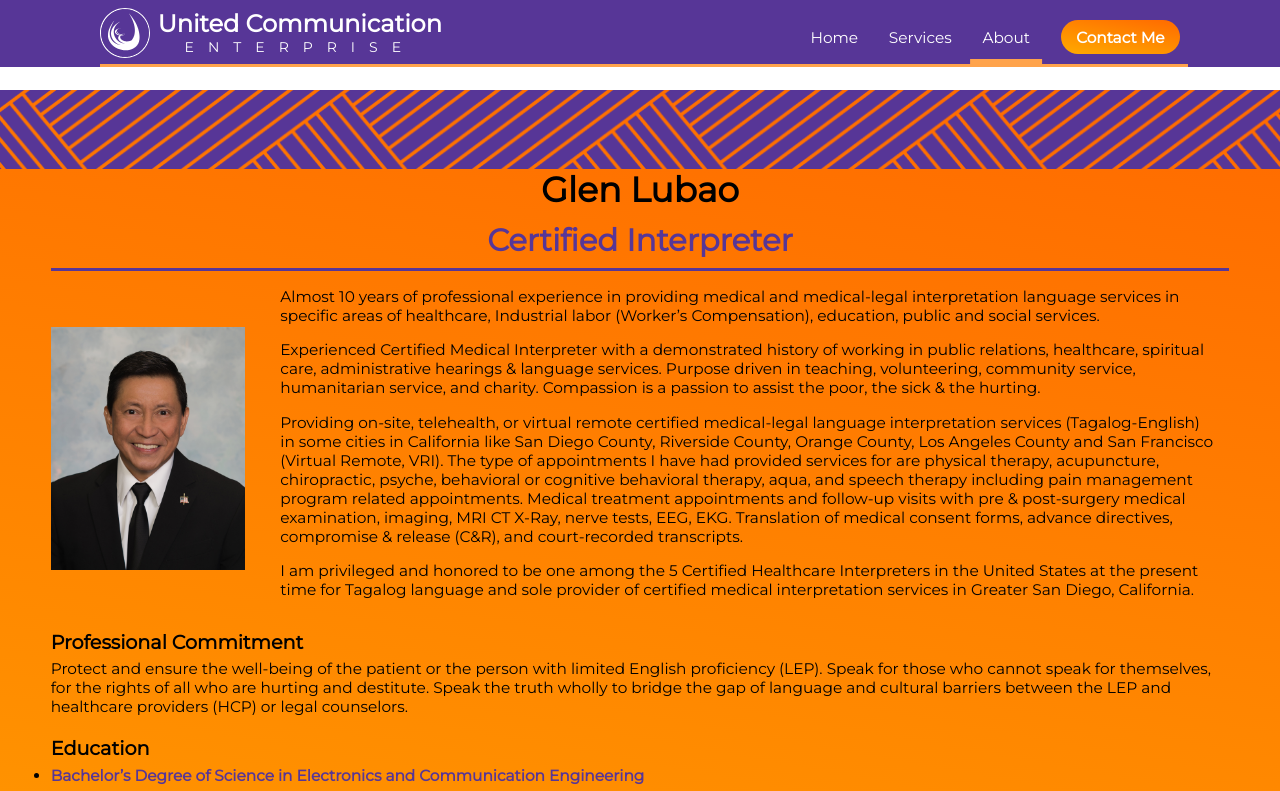
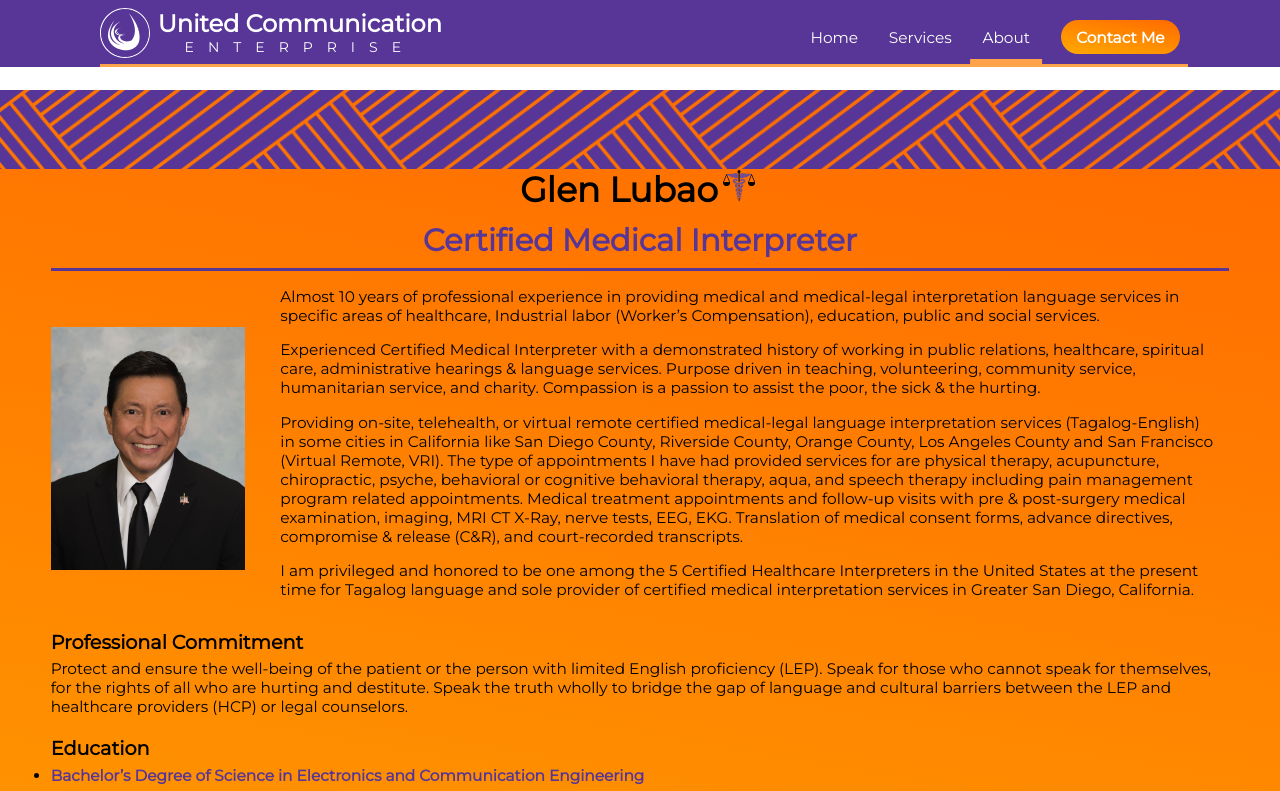
Before and after one commit to clydebaron2000/unicome, a React (Create React App) app in the folder client/: page /about in a window 1280 px wide. Shown: the top 791 px of the page. Built offline with nearby package versions, Linux system fonts and the light colour scheme.

Commit message:
added scales lol

```diff
--- a/client/src/pages/about/index.jsx
+++ b/client/src/pages/about/index.jsx
@@ -1,6 +1,7 @@
 import Footer from "../../components/footer"
 import  profile from "../../media/Glen Lubao 08252021 57.jpg"
 import stripes from '../../media/stripes.png'
+import { ReactComponent as Medlegal } from '../../media/legal medical.svg'
 const Stripes = ()=> <img className='stripes' src={stripes} alt='stripes' width='fill'/>
 
 export default function About(props){
@@ -10,12 +11,13 @@ export default function About(props){
         <Stripes/>
         <section>
                 <div className='name'>
-                    {/* TODO: title to left, scales to right spanning 2 lines */}
                     <h1>
                         Glen Lubao
+                        <Medlegal style={{display:'inline',paddingInline:'5px',width:'var(--fs-700)',height:'auto'}}/>
+                        {/* TODO: title to left, scales to right spanning 2 lines */}
                     </h1>
                     <h2>
-                        Certified Interpreter
+                        Certified Medical Interpreter
                     </h2>
                 </div>
                 <div className='description'>
--- a/client/src/pages/services/index.jsx
+++ b/client/src/pages/services/index.jsx
@@ -1,5 +1,7 @@
 import Footer from "../../components/footer"
 import stripes from '../../media/stripes.png'
+import { ReactComponent as Medlegal } from '../../media/legal medical.svg'
+
 const Stripes = ()=> <img className='stripes' src={stripes} alt='stripes' width='fill'/>
 export default function About(props){
     return <>
@@ -10,7 +12,7 @@ export default function About(props){
                 Certified Language Interpretation Services <br/> (Tagalog-Ilonggo-English)
             </h1>
             <h2>
-                {/* insert scale here */}
+                <Medlegal style={{display:'inline',paddingInline:'5px',width:'var(--fs-500)',height:'auto'}}/>
                 On-Site/In-Person | Virtual/Remote & Telehealth
             </h2>
             <section>
```
